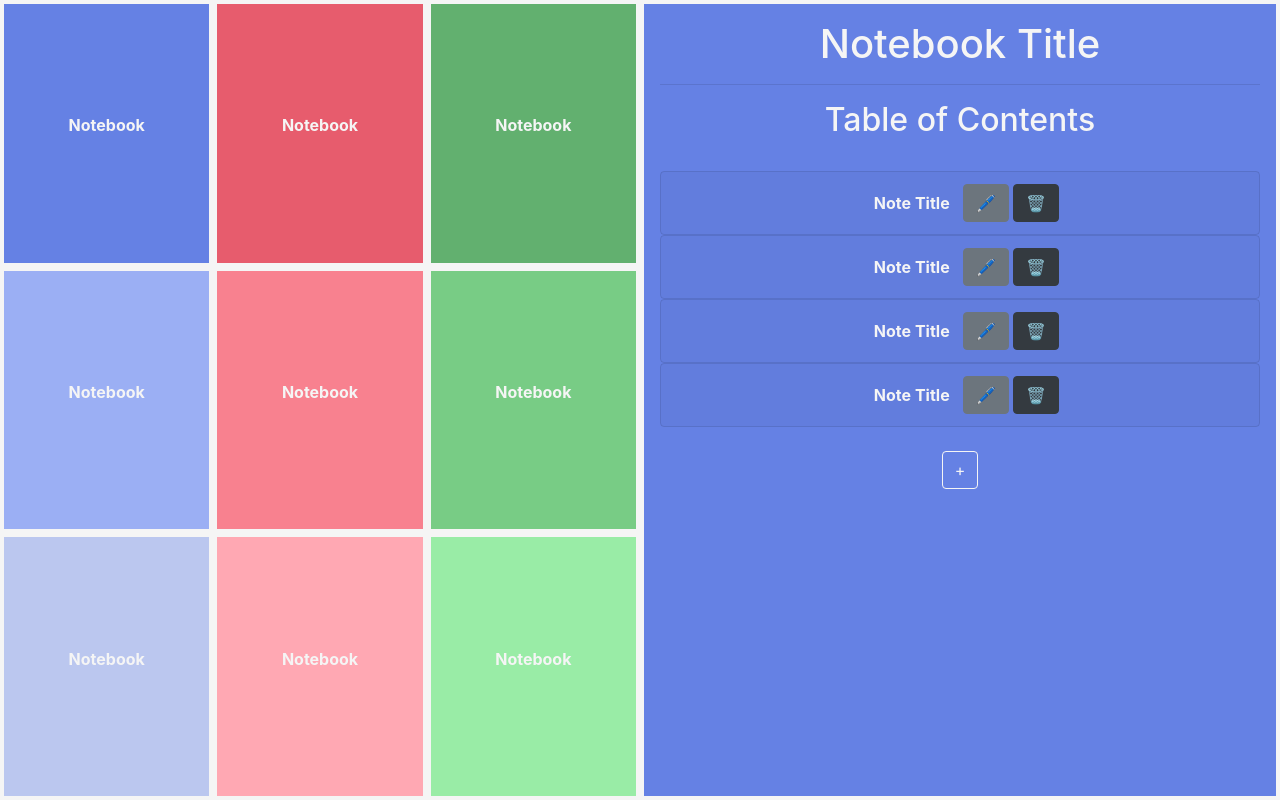
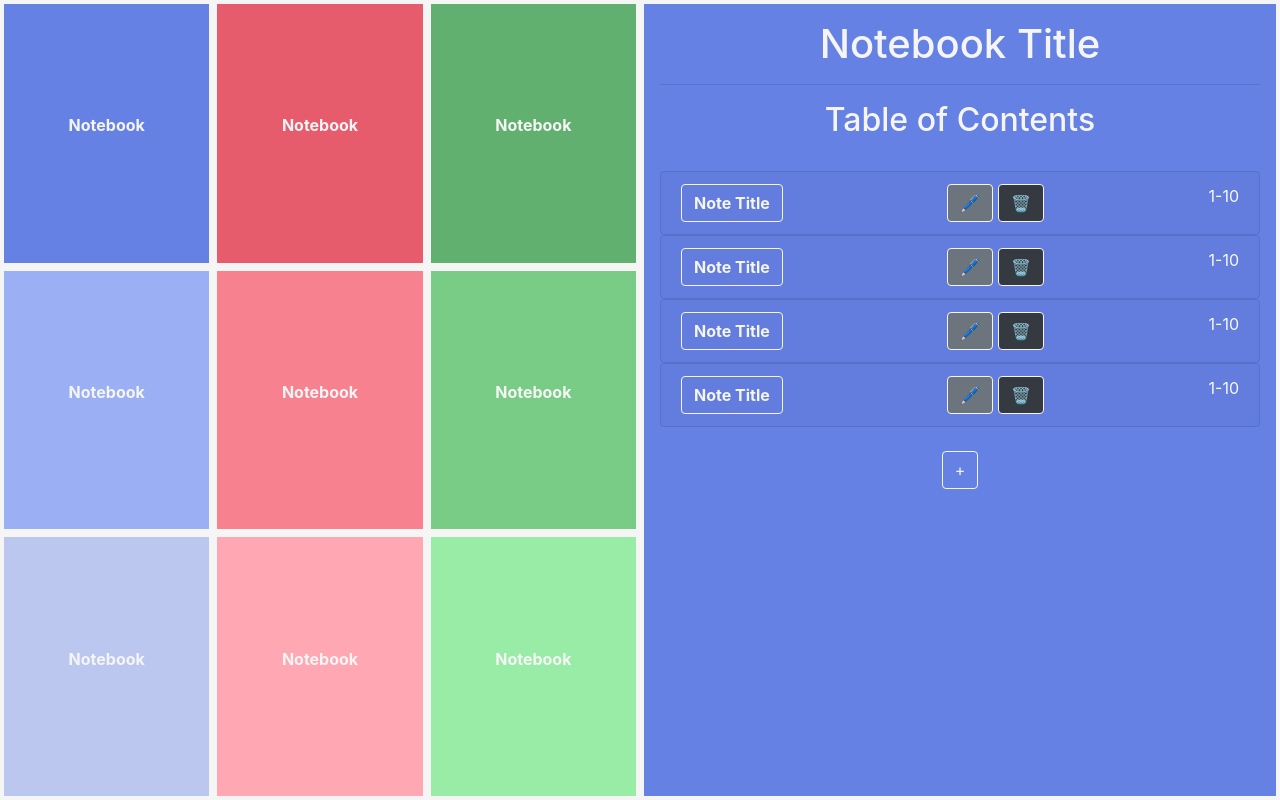
Before and after one commit to theoluyi/chromatic-notes, a React (Create React App) app: page / in a window 1280 px wide. Built offline with nearby package versions, Linux system fonts and the light colour scheme.

Commit message:
on NotePreviewCard adds flex space between; also button styling relocated to dedicated css file for TOC

```diff
--- a/src/Component_Styles/NotePreviewCard.css
+++ b/src/Component_Styles/NotePreviewCard.css
@@ -2,3 +2,8 @@
   color: whitesmoke;
   font-weight: bold;
 }
+
+.card-header {
+  display: flex;
+  justify-content: space-between;
+}
--- /dev/null
+++ b/src/Component_Styles/TableOfContents.css
@@ -0,0 +1,5 @@
+/* randomly just tried button here, kind of like the color change on hover, keeping it for now */
+.btn {
+  color: whitesmoke;
+  border: solid whitesmoke 1px;
+}
--- a/src/Components/NotePreviewCard.js
+++ b/src/Components/NotePreviewCard.js
@@ -8,21 +8,16 @@ import "../Component_Styles/NotePreviewCard.css";
 const NotePreviewCard = () => {
   return (
     <Accordion>
-      <Card
-        bg="transparent"
-        text="light"
-        style={{ width: "100%", color: "whitesmoke" }}
-      >
+      <Card bg="transparent" text="light">
         <Card.Header>
           <Accordion.Toggle as={Button} variant="transparent" eventKey="0">
             <span className="note-title">Note Title</span>{" "}
           </Accordion.Toggle>
           <span>
             <Button variant="secondary">🖊</Button>{" "}
-          </span>
-          <span>
             <Button variant="dark">🗑</Button>
           </span>
+          <span>1-10</span>
         </Card.Header>
         <Accordion.Collapse eventKey="0">
           <Card.Body>Preview text...................................</Card.Body>
--- a/src/Components/TableOfContents.js
+++ b/src/Components/TableOfContents.js
@@ -1,6 +1,7 @@
 import React from "react";
 import NotePreviewCard from "./NotePreviewCard";
 import Button from "react-bootstrap/Button";
+import "../Component_Styles/TableOfContents.css";
 
 // QQ this hardcoded component uses inline styling
 const TableOfContents = (props) => {
@@ -19,25 +20,9 @@ const TableOfContents = (props) => {
       <NotePreviewCard />
       <NotePreviewCard />
       <br />
-      <Button
-        variant="transparent"
-        style={{ color: "whitesmoke", border: "solid whitesmoke 1px" }}
-      >
-        +
-      </Button>
+      <Button variant="transparent">+</Button>
     </div>
   );
 };
 
-// dotted - Defines a dotted border
-// dashed - Defines a dashed border
-// solid - Defines a solid border
-// double - Defines a double border
-// groove - Defines a 3D grooved border. The effect depends on the border-color value
-// ridge - Defines a 3D ridged border. The effect depends on the border-color value
-// inset - Defines a 3D inset border. The effect depends on the border-color value
-// outset - Defines a 3D outset border. The effect depends on the border-color value
-// none - Defines no border
-// hidden - Defines a hidden border
-
 export default TableOfContents;
```
